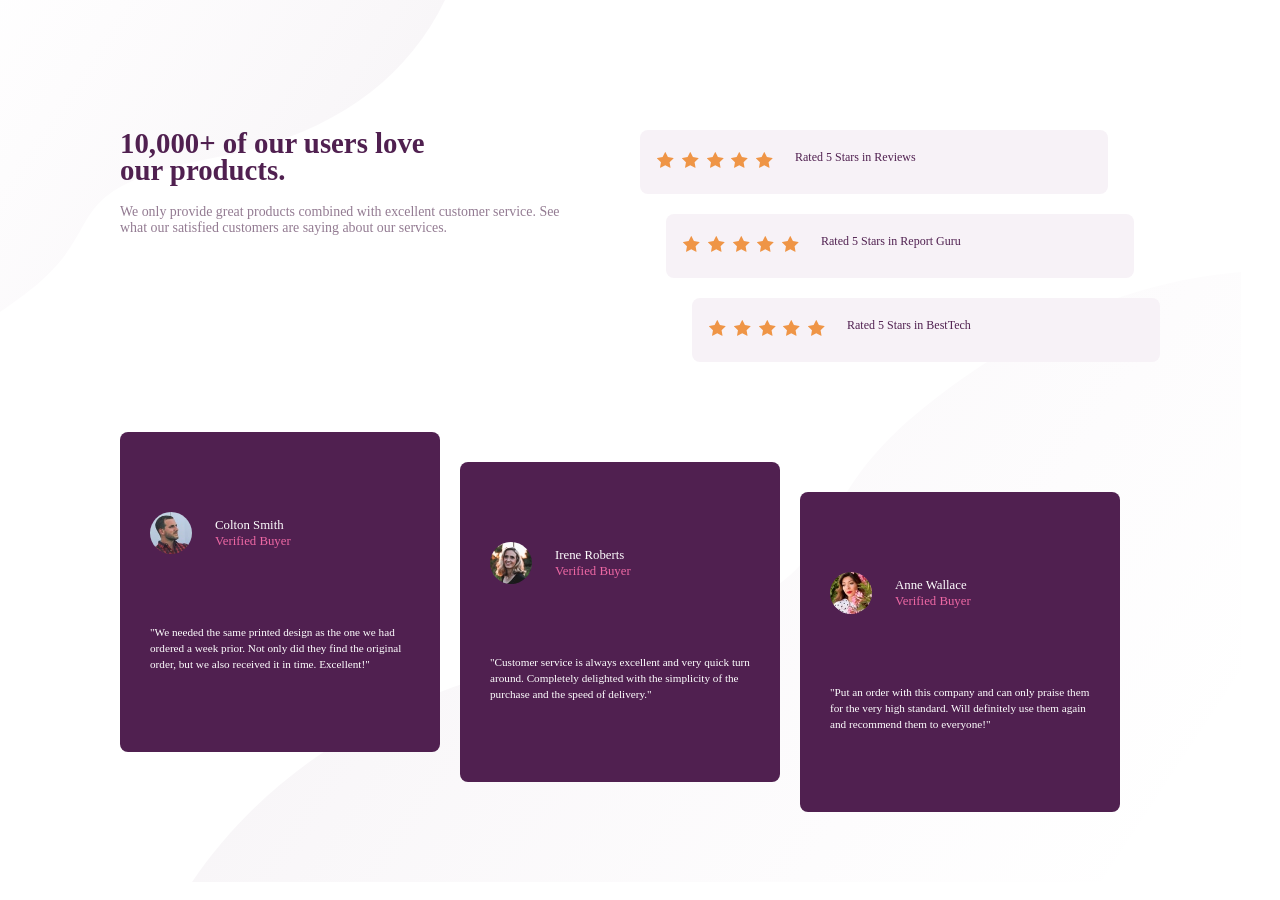
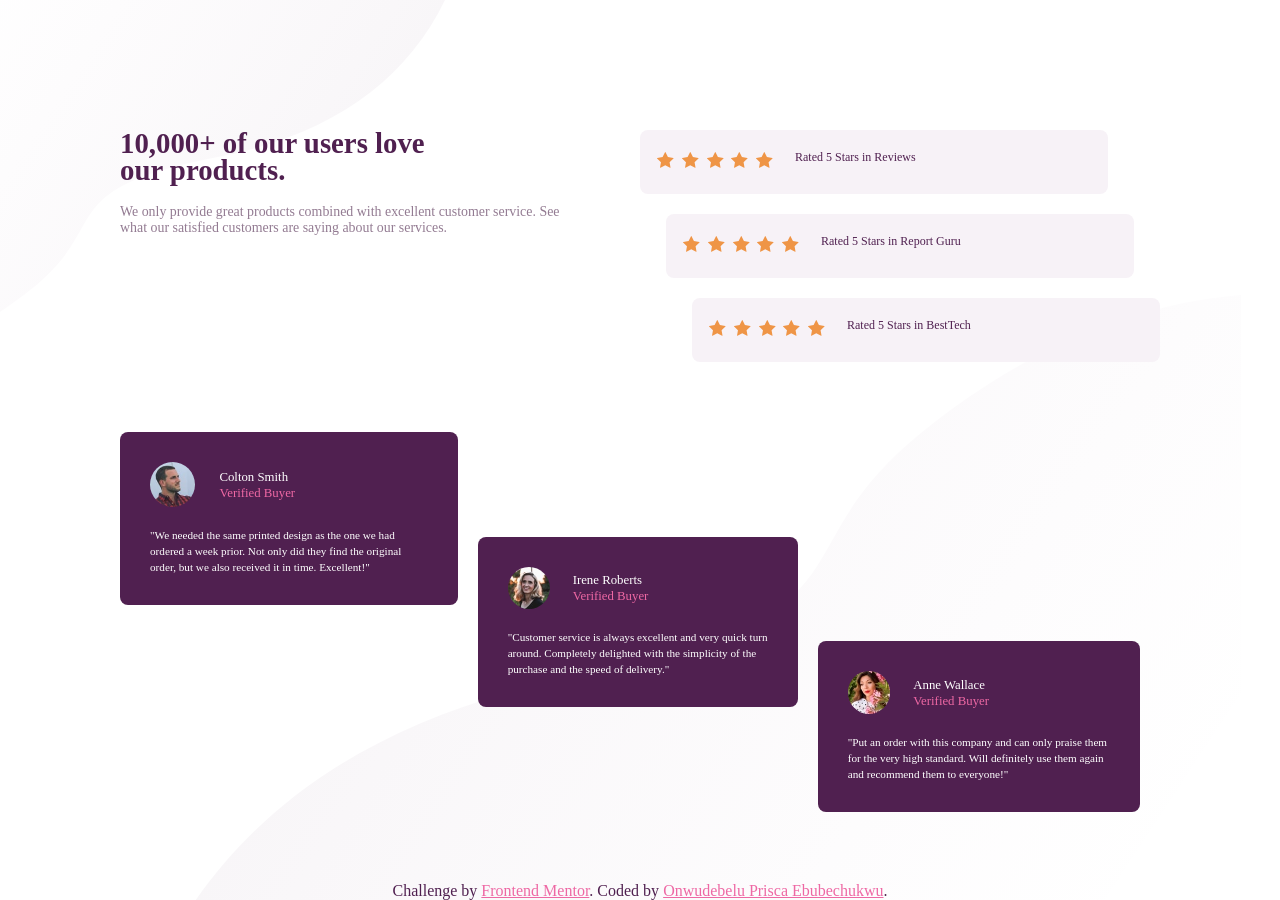
Before and after one commit to PriscaTonia/challenge-4, a plain HTML site: page index.html in a window 1280 px wide. Drawn offline with Linux system fonts and the light colour scheme.

Commit message:
updating css styles

```diff
--- a/index.html
+++ b/index.html
@@ -17,11 +17,12 @@
     <!-- Feel free to remove these styles or customise in your own stylesheet 👍 -->
     <style>
       .attribution {
-        font-size: 11px;
+        font-size: 1rem;
         text-align: center;
+        color: hsl(300, 43%, 22%);
       }
       .attribution a {
-        color: hsl(228, 45%, 44%);
+        color: hsl(333, 80%, 67%);
       }
     </style>
   </head>
@@ -103,39 +104,11 @@
 
 
 
-
-
-
-
-
-
-
-
-
-
-<!--
-
-
-
-
-
-
-
-
-
-
-
-
-
-
-
-
-
     <div class="attribution">
       Challenge by
       <a href="https://www.frontendmentor.io?ref=challenge" target="_blank"
         >Frontend Mentor</a
-      >. Coded by <a href="#">Your Name Here</a>.
+      >. Coded by <a href="#">Onwudebelu Prisca Ebubechukwu</a>.
     </div>
   </body>
 </html>
--- a/style.css
+++ b/style.css
@@ -62,7 +62,7 @@ body{
     justify-content: space-evenly;
     margin-bottom: 20px;
     padding: 30px;
-    min-height: 40vh;
+    max-height: 40vh;
     border-radius: 8px;
     background-color: hsl(300, 43%, 22%);
     color: hsl(0, 0%, 100%);
@@ -156,8 +156,8 @@ body{
     }
 
     .lower-section .cards{
-        max-width: 25vw;
-        max-height: 50vh;
+        /* max-width: 25vw;
+        max-height: 50vh; */
         margin-right: 20px;
     }
     .cards .profile{
```
